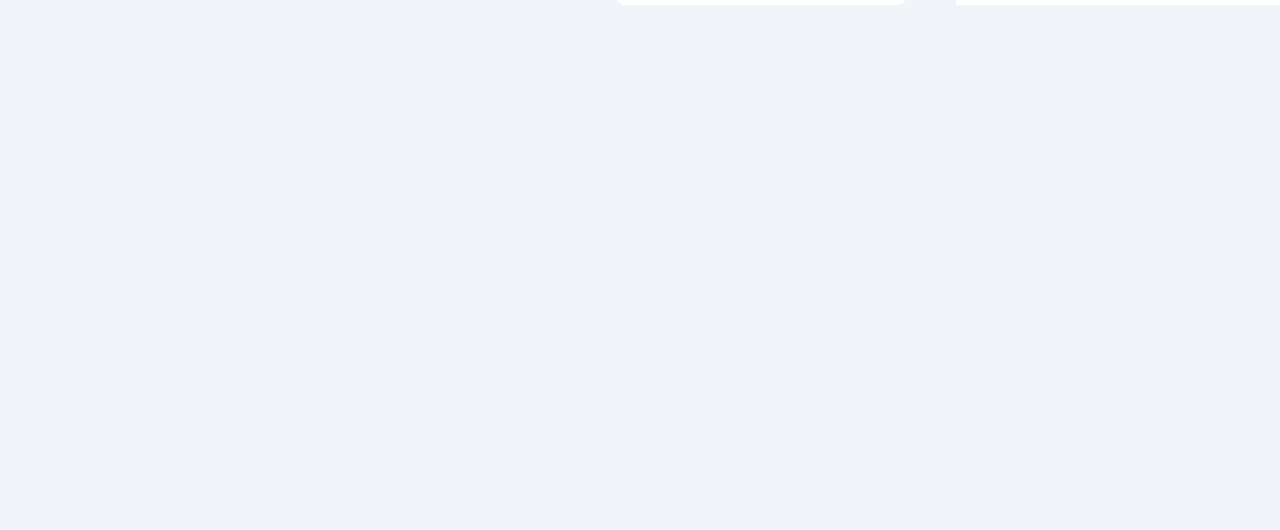
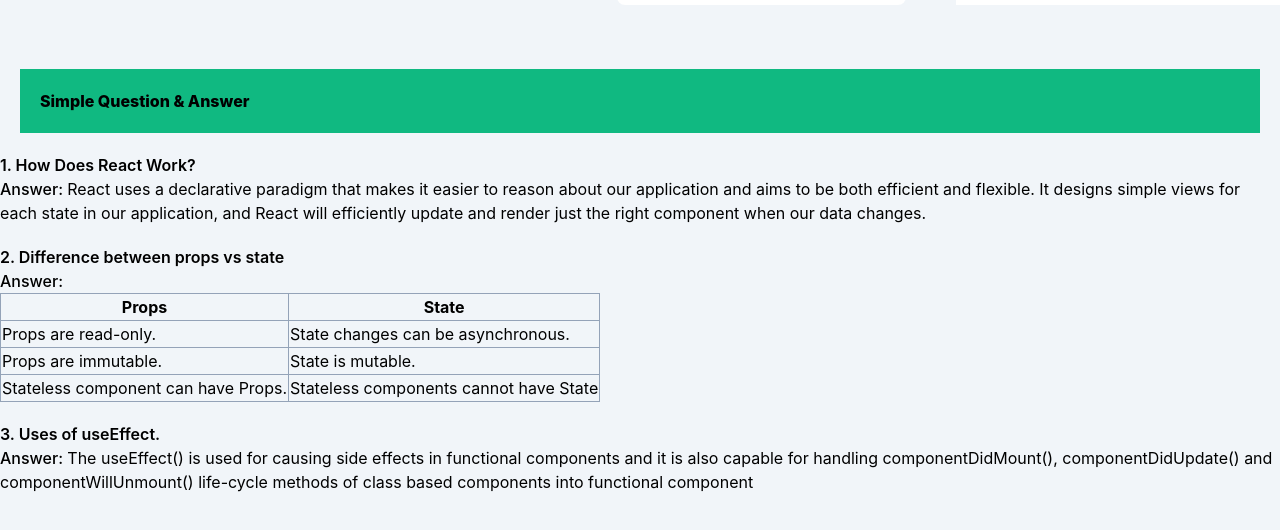
Before and after one commit to Nafis-Fahim50/daily-activites-club, a React (Create React App) app: page / in a window 1280 px wide. Shown: the part 1119-1649 px from the top of the page. Before the commit the page ends 1188 px from the top, so only its background shows below. Built offline with nearby package versions, Linux system fonts and the light colour scheme.

Commit message:
added questions answer

```diff
--- a/src/App.js
+++ b/src/App.js
@@ -1,4 +1,5 @@
 import './App.css';
+import Blog from './components/Blog/Blog';
 import Home from './components/Home/Home';
 
 
@@ -6,6 +7,7 @@ function App() {
   return (
     <div className='container mx-auto'>
       <Home></Home>
+      <Blog></Blog>
     </div>
   );
 }
--- a/src/components/Blog/Blog.js
+++ b/src/components/Blog/Blog.js
@@ -2,8 +2,53 @@ import React from 'react';
 
 const Blog = () => {
     return (
-        <div>
+        <div className='mb-16'>
+            <h1 className='font-extrabold bg-emerald-500 p-5 m-5'>Simple Question & Answer</h1>
+            <div>
+                <div className='mb-5'>
+                    <h1 className='font-semibold'>1. How Does React Work?</h1>
 
+                    <p> <span className='font-medium'>Answer: </span>
+
+                    React uses a declarative paradigm that makes it easier to reason about our application and aims to be both efficient and flexible. It designs simple views for each state in our application, and React will efficiently update and render just the right component when our data changes. </p>
+                </div>
+                <div className='mb-5'>
+                    <h1  className='font-semibold'>2. Difference between props vs state</h1>
+
+                    <p><span className='font-medium'>Answer: </span>
+
+                    <table class="table-fixed border-collapse border border-slate-400">
+                    <thead>
+                        <tr>
+                        <th className='border border-slate-400' >Props</th>
+                        <th className='border border-slate-400'>State</th>
+                        </tr>
+                    </thead>
+                    <tbody>
+                        <tr>
+                        <td className='border border-slate-400'>Props are read-only.</td>
+                        <td className='border border-slate-400'>State changes can be asynchronous.</td>
+                        </tr>
+                        <tr>
+                        <td className='border border-slate-400'>Props are immutable.</td>
+                        <td className='border border-slate-400'>State is mutable.</td>
+                        </tr>
+                        <tr>
+                        <td className='border border-slate-400'>Stateless component can have Props.</td>
+                        <td className='border border-slate-400'>Stateless components cannot have State</td>
+                        </tr>
+                    </tbody>
+                    </table>
+                    </p>
+                </div>
+                <div className='mb-5'>
+                    <h1  className='font-semibold'>3. Uses of useEffect.</h1>
+
+                    <p> <span className='font-medium'>Answer: </span>
+                    The useEffect() is used for causing side effects in functional components and it is also capable for handling componentDidMount(), componentDidUpdate() and componentWillUnmount() life-cycle methods of class based components into functional component </p>
+
+                </div>
+            </div>
         </div>
     );
 };
```
